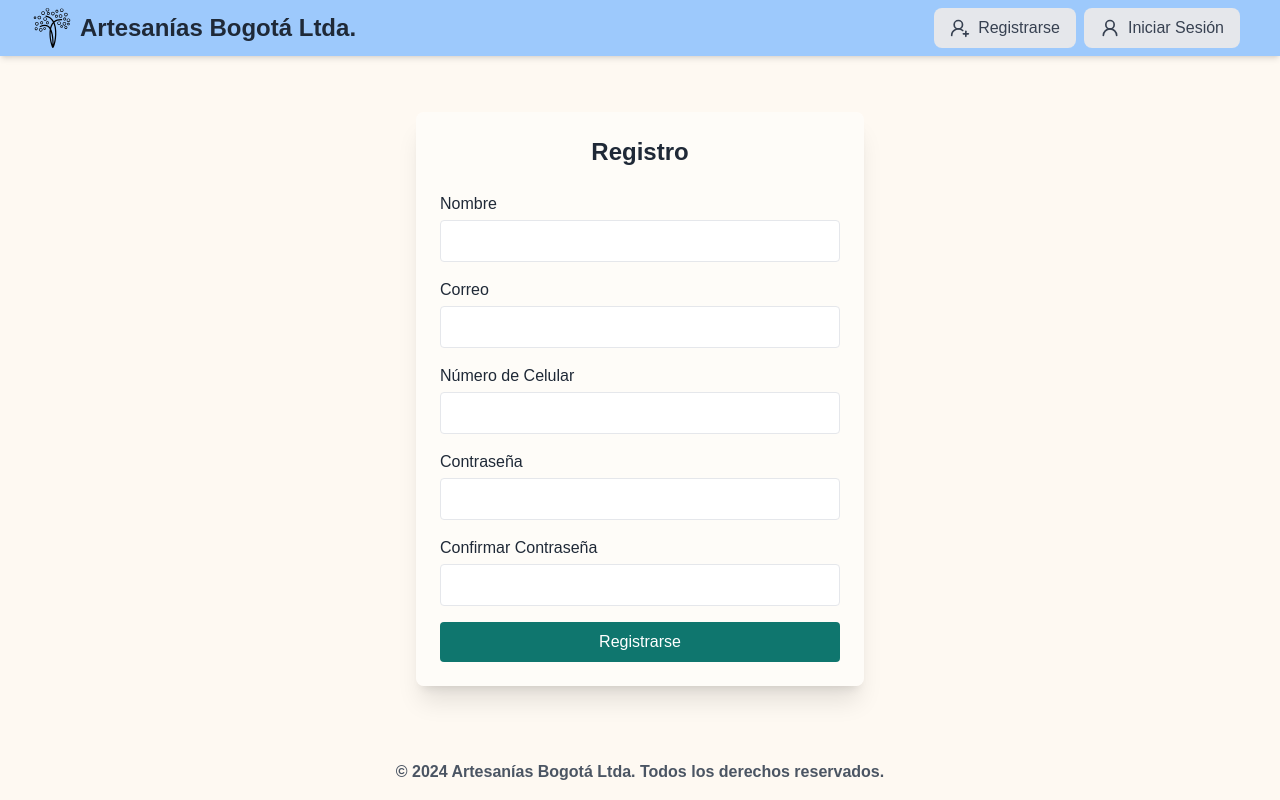
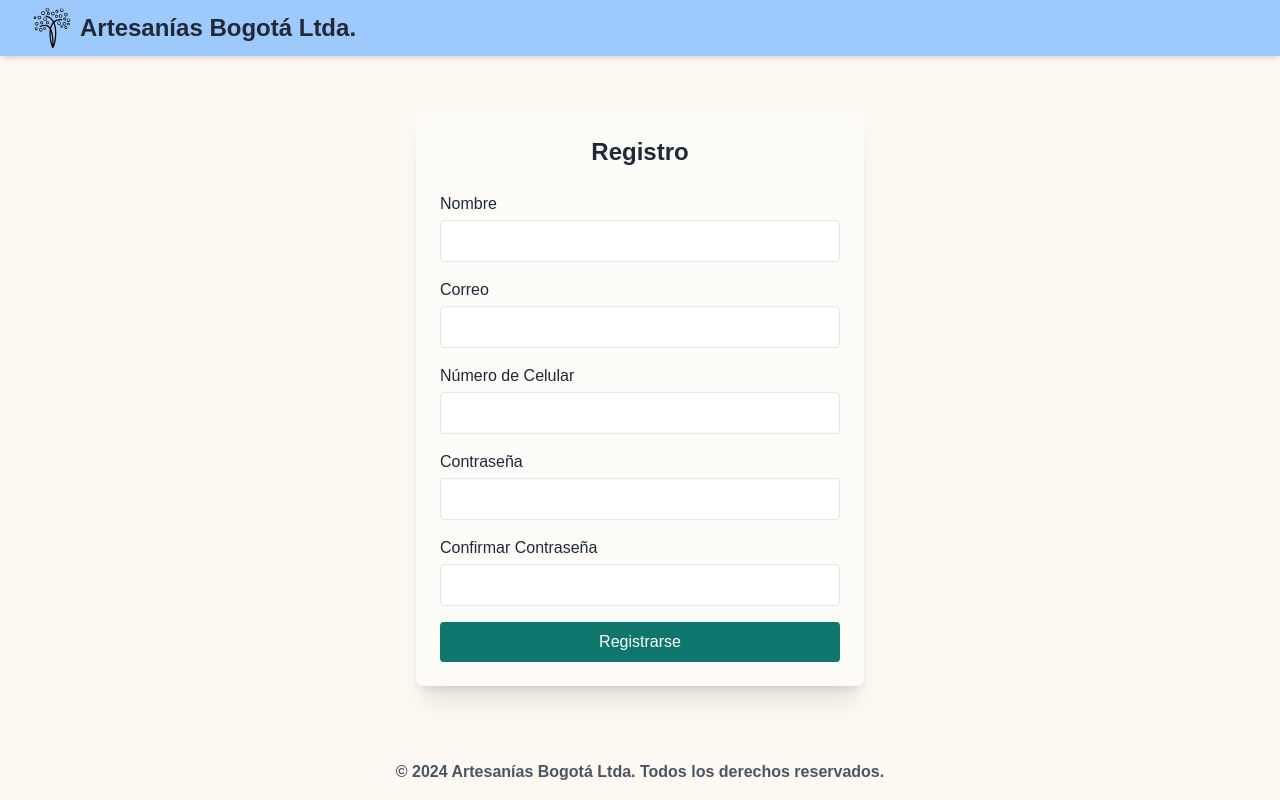
Before and after one commit to KristianMayorga/Ecommerce-Artesanias, a Next.js app in the folder frontend/: page /register in a window 1280 px wide. Built offline with nearby package versions, Linux system fonts and the light colour scheme; a web font is replaced by a local one.

Commit message:
fix: botones de auth

```diff
--- a/frontend/src/app/components/Header.tsx
+++ b/frontend/src/app/components/Header.tsx
@@ -8,6 +8,7 @@ import Link from "next/link";
 const Header = () => {
     const pathname = usePathname();
     const isHomePage = pathname === '/home' || pathname === '/login' || pathname === '/register' || pathname === "/";
+    const isAuthPage = pathname === '/login' || pathname === '/register';
     const { logout, user } = useAuth();
 
     const handleLogout = () => {
@@ -53,26 +54,24 @@ const Header = () => {
                     </button>
                     </div>
                 )}
-                {!user && (
+                    {!user && !isAuthPage && (
                         <div className="px-4 flex justify-between">
                             <Link href="/register">
-                            <div className="flex items-center gap-2 px-4 py-2 text-gray-700 bg-gray-200 hover:bg-gray-300 rounded-lg transition-colors"
-                            >
+                                <div className="flex items-center gap-2 px-4 py-2 text-gray-700 bg-gray-200 hover:bg-gray-300 rounded-lg transition-colors">
                                     <UserRoundPlus size={20}/>
                                     Registrarse
                                 </div>
                             </Link>
 
                             <Link href="/login">
-                            <div className="flex items-center gap-2 px-4 mx-2 py-2 text-gray-700 bg-gray-200 hover:bg-gray-300 rounded-lg transition-colors"
-                            >
+                                <div className="flex items-center gap-2 px-4 mx-2 py-2 text-gray-700 bg-gray-200 hover:bg-gray-300 rounded-lg transition-colors">
                                     <UserRound size={20}/>
                                     Iniciar Sesión
                                 </div>
                             </Link>
                         </div>
+                    )}
 
-                )}
                 </div>
             </div>
         </header>
```
Lines whose indentation alone changed are shown as unchanged.
